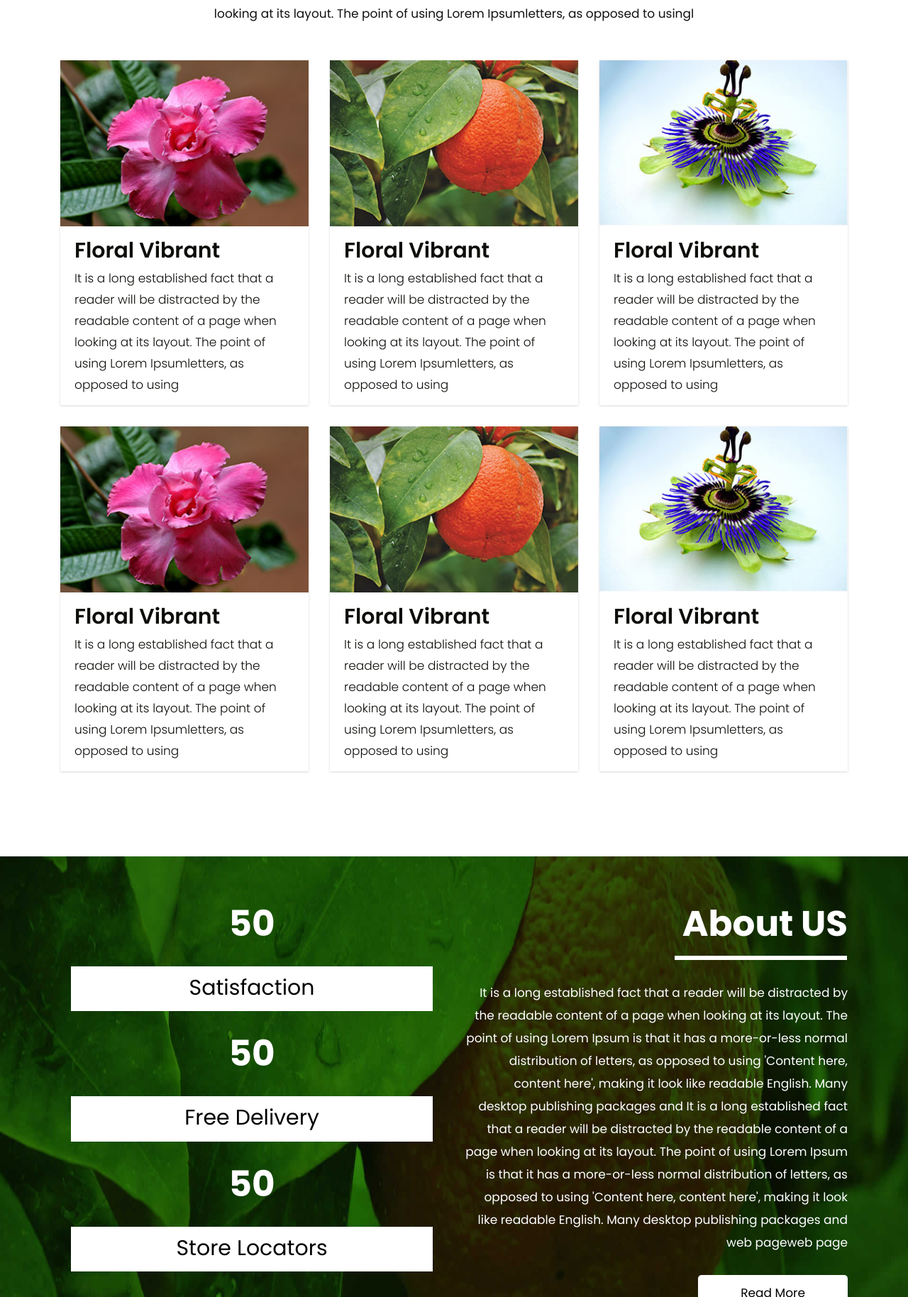
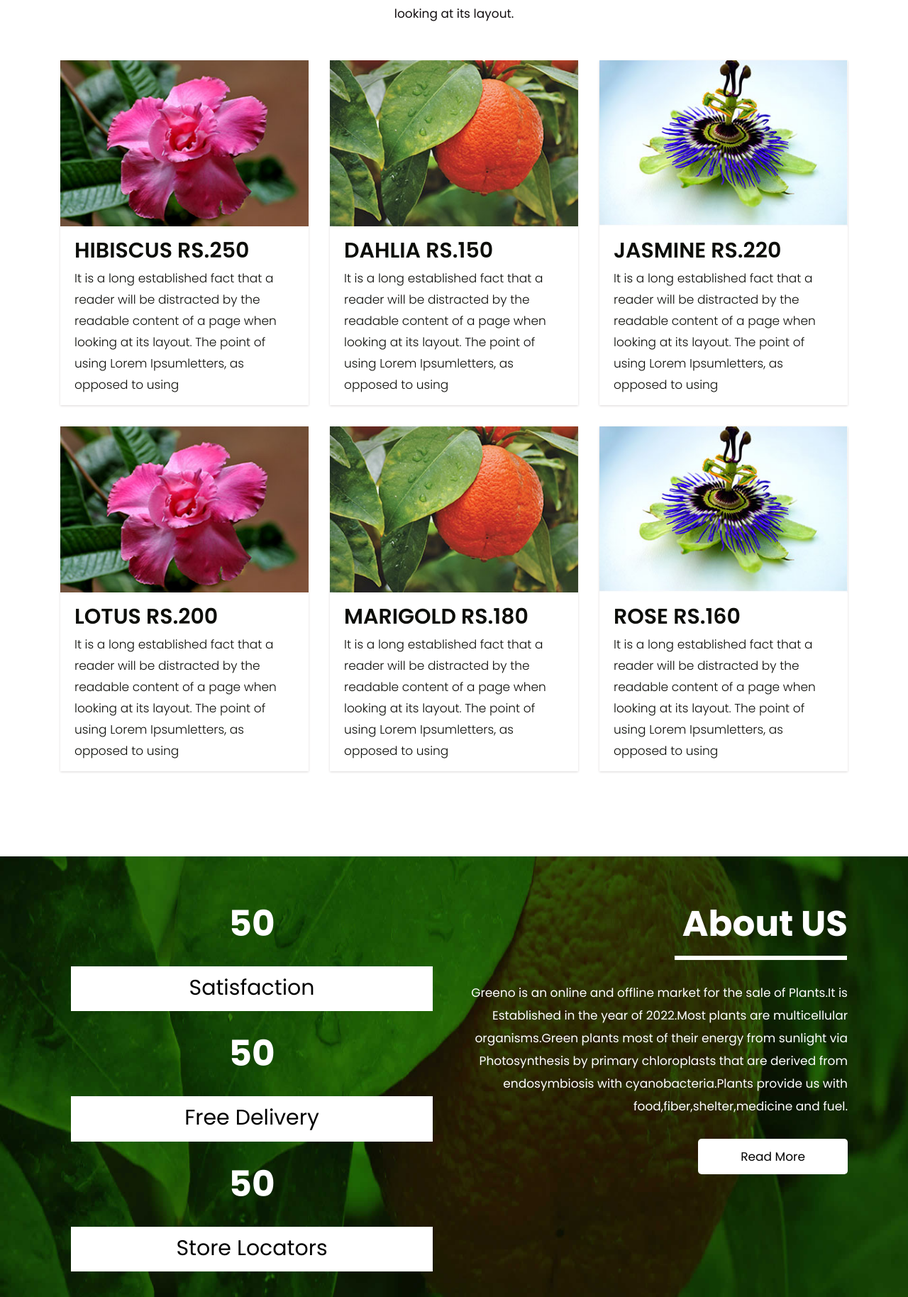
Before and after one commit to sumalathadurgam/greeno, a plain HTML site: page index.html in a window 1280 px wide. Shown: the part 972-2800 px from the top of the page at 71% size. Drawn offline with nearby package versions, Linux system fonts and the light colour scheme.

Commit message:
Update index.html

```diff
--- a/index.html
+++ b/index.html
@@ -103,7 +103,7 @@
                      <div class="row marginii">
                         <div class="col-xl-6 col-lg-6 col-md-6 col-sm-12">
                            <div class="carousel-caption ">
-                              <h1>Welcome To The <strong class="color">Nutrients Plants</strong></h1>
+                              <h1>Welcome To The <strong class="color">greeno plants</strong></h1>
                               <p>It is a long established fact that a reader will be distracted by the readable content of a page when looking at its layout. The point of using Lorem Ipsum is that it has a more-or-less normal distribution of letters, as opposed to using</p>
                               <a class="btn btn-lg btn-primary" href="#" role="button">About</a>
                               <a class="btn btn-lg btn-primary" href="#" role="button">Contact US</a>
@@ -122,11 +122,11 @@
                      <div class="row marginii">
                         <div class="col-xl-6 col-lg-6 col-md-6 col-sm-12">
                            <div class="carousel-caption ">
-                              <h1>Welcome To The <strong class="color">Nutrients Plants</strong></h1>
-                              <p>It is a long established fact that a reader will be distracted by the readable content of a page when looking at its layout. The point of using Lorem Ipsum is that it has a more-or-less normal distribution of letters, as opposed to using</p>
+                              <h1>Welcome To The <strong class="color">Greeno plants</strong></h1>
+                              <p>greeno is an online and offline market for the sale of planls</p>
                               <a class="btn btn-lg btn-primary" href="#" role="button">About</a>
                               <a class="btn btn-lg btn-primary" href="#" role="button">Contact US</a>
-                           </div>
+                             </div>
                         </div>
                         <div class="col-xl-6 col-lg-6 col-md-6 col-sm-12">
                            <div class="img-box">
@@ -151,7 +151,7 @@
                <div class="col-md-12 ">
                   <div class="titlepage">
                      <h2>Our Wonderful plants</h2>
-                     <span>looking at its layout. The point of using Lorem Ipsumletters, as opposed to usingl</span>
+                     <span>looking at its layout.</span>
                   </div>
                </div>
             </div>
@@ -161,42 +161,42 @@
                <div class="col-xl-4 col-lg-4 col-md-6 col-sm-12">
                   <div class="plants-box">
                      <figure><img src="images/plant1.jpg" alt="img"/></figure>
-                     <h3> Floral Vibrant</h3>
+                     <h3> HIBISCUS RS.250</h3>
                      <p>It is a long established fact that a reader will be distracted by the readable content of a page   when looking at its layout. The point of using Lorem Ipsumletters, as opposed to using</p>
                   </div>
                </div>
                <div class="col-xl-4 col-lg-4 col-md-6 col-sm-12">
                   <div class="plants-box">
                      <figure><img src="images/plant2.jpg" alt="img"/></figure>
-                     <h3> Floral Vibrant</h3>
+                     <h3> DAHLIA RS.150</h3>
                      <p>It is a long established fact that a reader will be distracted by the readable content of a page   when looking at its layout. The point of using Lorem Ipsumletters, as opposed to using</p>
                   </div>
                </div>
                <div class="col-xl-4 col-lg-4 col-md-6 col-sm-12">
                   <div class="plants-box">
                      <figure><img src="images/plant3.jpg" alt="img"/></figure>
-                     <h3> Floral Vibrant</h3>
+                     <h3> JASMINE RS.220</h3>
                      <p>It is a long established fact that a reader will be distracted by the readable content of a page   when looking at its layout. The point of using Lorem Ipsumletters, as opposed to using</p>
                   </div>
                </div>
                <div class="col-xl-4 col-lg-4 col-md-6 col-sm-12">
                   <div class="plants-box">
                      <figure><img src="images/plant1.jpg" alt="img"/></figure>
-                     <h3> Floral Vibrant</h3>
+                     <h3> LOTUS RS.200</h3>
                      <p>It is a long established fact that a reader will be distracted by the readable content of a page   when looking at its layout. The point of using Lorem Ipsumletters, as opposed to using</p>
                   </div>
                </div>
                <div class="col-xl-4 col-lg-4 col-md-6 col-sm-12">
                   <div class="plants-box">
                      <figure><img src="images/plant2.jpg" alt="img"/></figure>
-                     <h3> Floral Vibrant</h3>
+                     <h3> MARIGOLD RS.180</h3>
                      <p>It is a long established fact that a reader will be distracted by the readable content of a page   when looking at its layout. The point of using Lorem Ipsumletters, as opposed to using</p>
                   </div>
                </div>
                <div class="col-xl-4 col-lg-4 col-md-6 col-sm-12">
                   <div class="plants-box">
                      <figure><img src="images/plant3.jpg" alt="img"/></figure>
-                     <h3> Floral Vibrant</h3>
+                     <h3>ROSE RS.160</h3>
                      <p>It is a long established fact that a reader will be distracted by the readable content of a page   when looking at its layout. The point of using Lorem Ipsumletters, as opposed to using</p>
                   </div>
                </div>
@@ -238,7 +238,7 @@
                   <div class="about-box">
                      <div class="titlepage">
                         <h2>About US</h2>
-                        <span>It is a long established fact that a reader will be distracted by the readable content of a page when looking at its layout. The point of using Lorem Ipsum is that it has a more-or-less normal distribution of letters, as opposed to using 'Content here, content here', making it look like readable English. Many desktop publishing packages and It is a long established fact that a reader will be distracted by the readable content of a page when looking at its layout. The point of using Lorem Ipsum is that it has a more-or-less normal distribution of letters, as opposed to using 'Content here, content here', making it look like readable English. Many desktop publishing packages and web pageweb page</span>
+                        <span>Greeno is an online and offline market for the sale of Plants.It is Established in the year of 2022.Most plants are multicellular organisms.Green plants most of their energy from sunlight via Photosynthesis by primary chloroplasts that are derived from endosymbiosis with cyanobacteria.Plants provide us with food,fiber,shelter,medicine and fuel.</span>
                         <div class="read-more">
                            <a  href="#">Read More</a>
                         </div>
@@ -424,7 +424,7 @@
             </div>
             <div class="copyright">
                <div class="container">
-                  <p>Copyright 2019 All Rights Reserved Design By  <a href="https://html.design/">durgam sumalatha</a></p>
+                  <p>Copyright 2022 All Rights Reserved Design By  <a href="https://html.design/">durgam sumalatha</a></p>
                </div>
             </div>
          </div>
```
